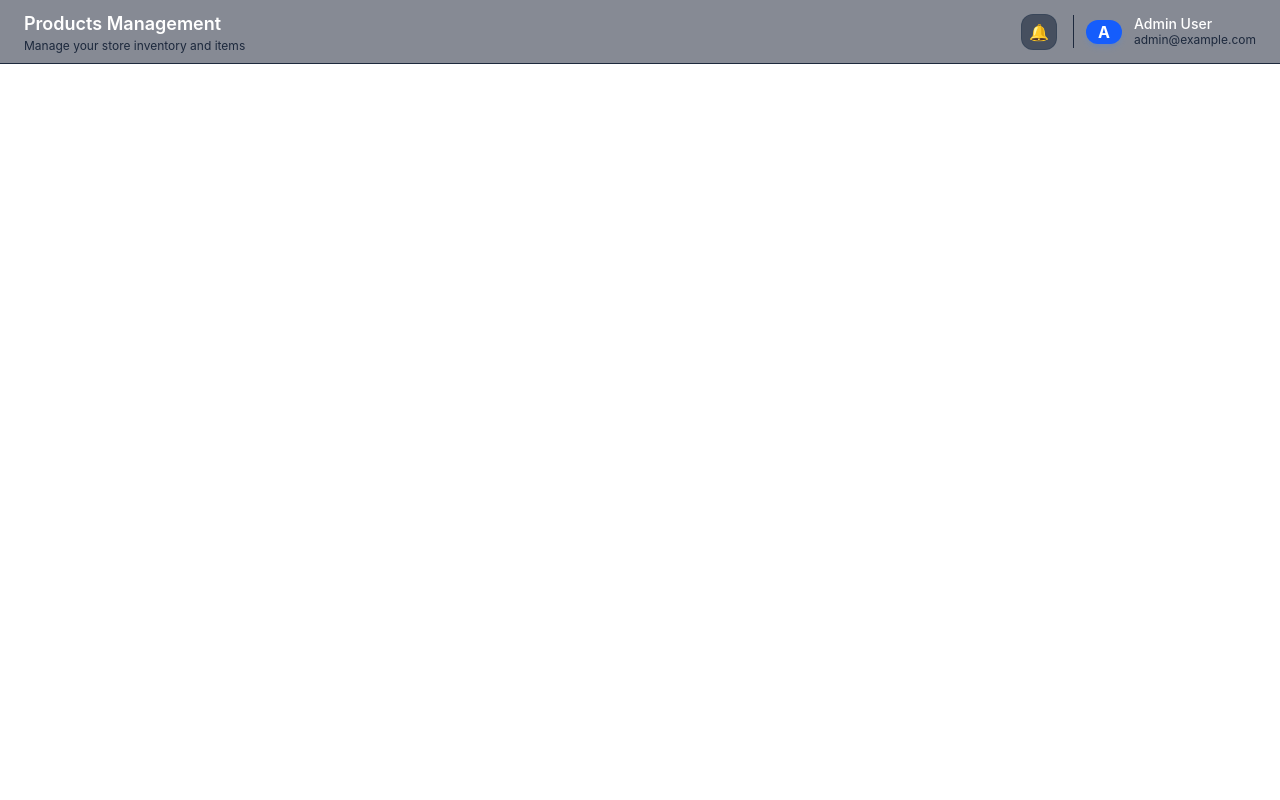
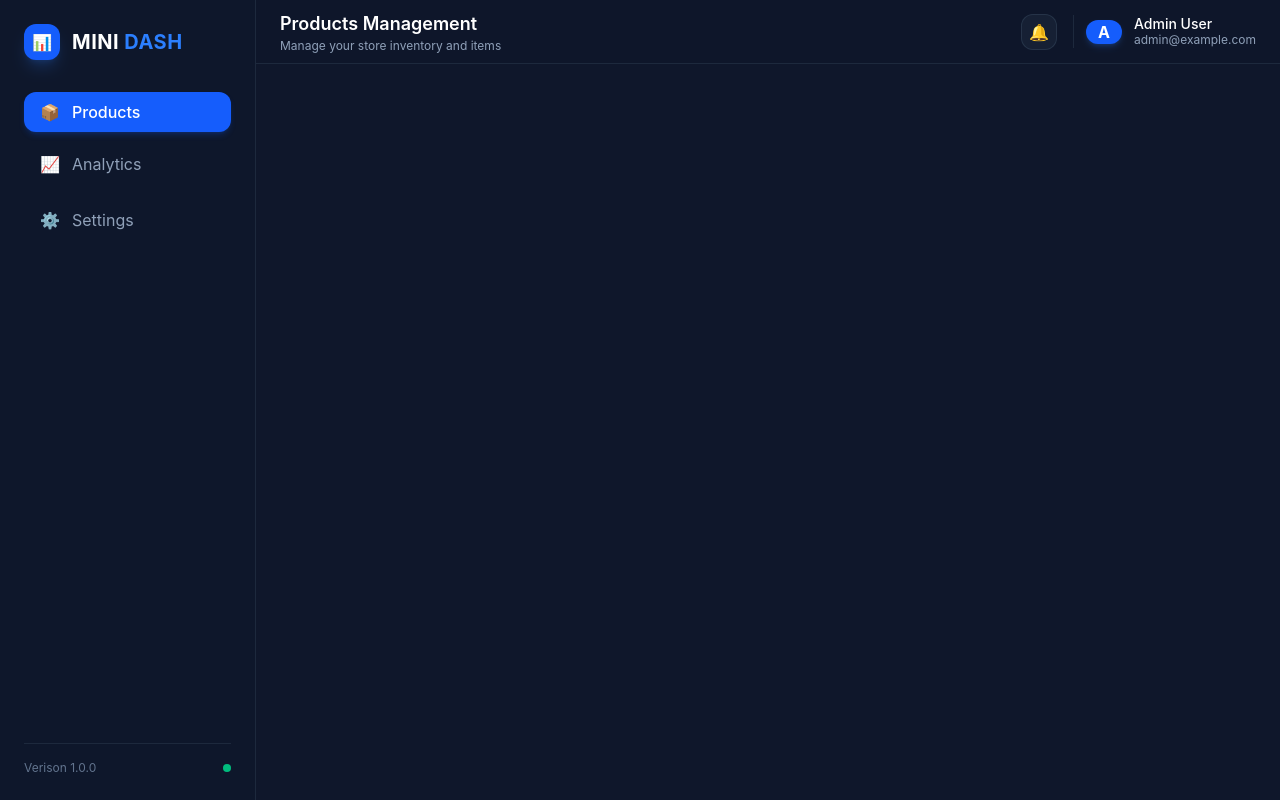
Before and after one commit to ibrahim1i1/Mini-Dashboard, a React (Vite) app: page / in a window 1280 px wide. Built offline with nearby package versions, Linux system fonts and the light colour scheme.

Commit message:
feat: add sidebar UI

```diff
--- a/src/App.tsx
+++ b/src/App.tsx
@@ -1,11 +1,16 @@
-import './App.css'
+
 import Navbar from './components/Navbar';
+import Sidebar from './components/Sidebar';
 
 export default function App() {
   return (
-    <div>
-      <Navbar />
+    <div className='flex min-h-screen bg-slate-900 text-slate-100'>
 
+      <Sidebar />
+
+      <div className='flex-1 flex flex-col min-w-0'>
+        <Navbar />
+      </div>
 
     </div>
   );
--- a/src/components/Navbar.tsx
+++ b/src/components/Navbar.tsx
@@ -3,7 +3,7 @@ export default function Navbar() {
     <header className="h-16 bg-slate-900/50 backdrop-blur border-b border-slate-800 px-6 flex items-center justify-between">
       <div>
         <h1 className="text-lg font-semibold text-white">Products Management</h1>
-        <p className="text-xs text-slate-800">Manage your store inventory and items</p>
+        <p className="text-xs text-slate-400">Manage your store inventory and items</p>
       </div>
 
       <div className="flex items-center gap-4">
@@ -17,7 +17,7 @@ export default function Navbar() {
           </div>
           <div className="hidden sm:block text-left">
             <span className="block text-sm font-medium text-white leading-tight">Admin User</span>
-            <span className="block text-xs text-slate-800">admin@example.com</span>
+            <span className="block text-xs text-slate-400">admin@example.com</span>
           </div>
         </div>
       </div>
--- /dev/null
+++ b/src/components/Sidebar.tsx
@@ -0,0 +1,38 @@
+export default function Sidebar() {
+    return (
+        <aside className="w-64 bg-slate-900/70 border-r border-slate-800 p-6 flex flex-col justify-between hidden md:flex">
+            <div>
+                <div className="flex items-center gap-3 mb-8">
+                    <div className="w-9 h-9 bg-blue-600 rounded-xl flex items-center justify-center font-bold text-white shadow-lg shadow-blue-500/20">
+                        📊
+                    </div>
+                    <span className="text-xl tracking-wide font-bold text-white">
+                        MINI <span className="text-blue-500">DASH</span>
+                    </span>
+                </div>
+                <nav className="space-y-2">
+                    <button className="w-full bg-blue-600 flex items-center gap-3 px-4 py-2 rounded-xl text-white font-medium shadow-md shadow-blue-600/20 transition cursor-pointer hover:bg-blue-600/50">
+                        <span>📦</span>
+                        <span>Products</span>
+                    </button>
+
+                    <button className="w-full flex items-center gap-3 px-4 py-3 rounded-xl text-slate-400 hover:bg-slate-800/60 hover:text-white transition">
+                        <span>📈</span>
+                        <span>Analytics</span>
+                    </button>
+
+                    <button className="w-full flex items-center gap-3 px-4 py-3 rounded-xl text-slate-400 hover:bg-slate-800/60 hover:text-white transition">
+                        <span>⚙️</span>
+                        <span>Settings</span>
+                    </button>
+                </nav>
+            </div>
+
+            <div className="pt-4 border-t border-slate-800 text-xs text-slate-500 flex justify-between items-center">
+                <span>Verison 1.0.0</span>
+                <span className="w-2 h-2 rounded-full bg-emerald-500"></span>
+            </div>
+
+        </aside>
+    );
+}
```
